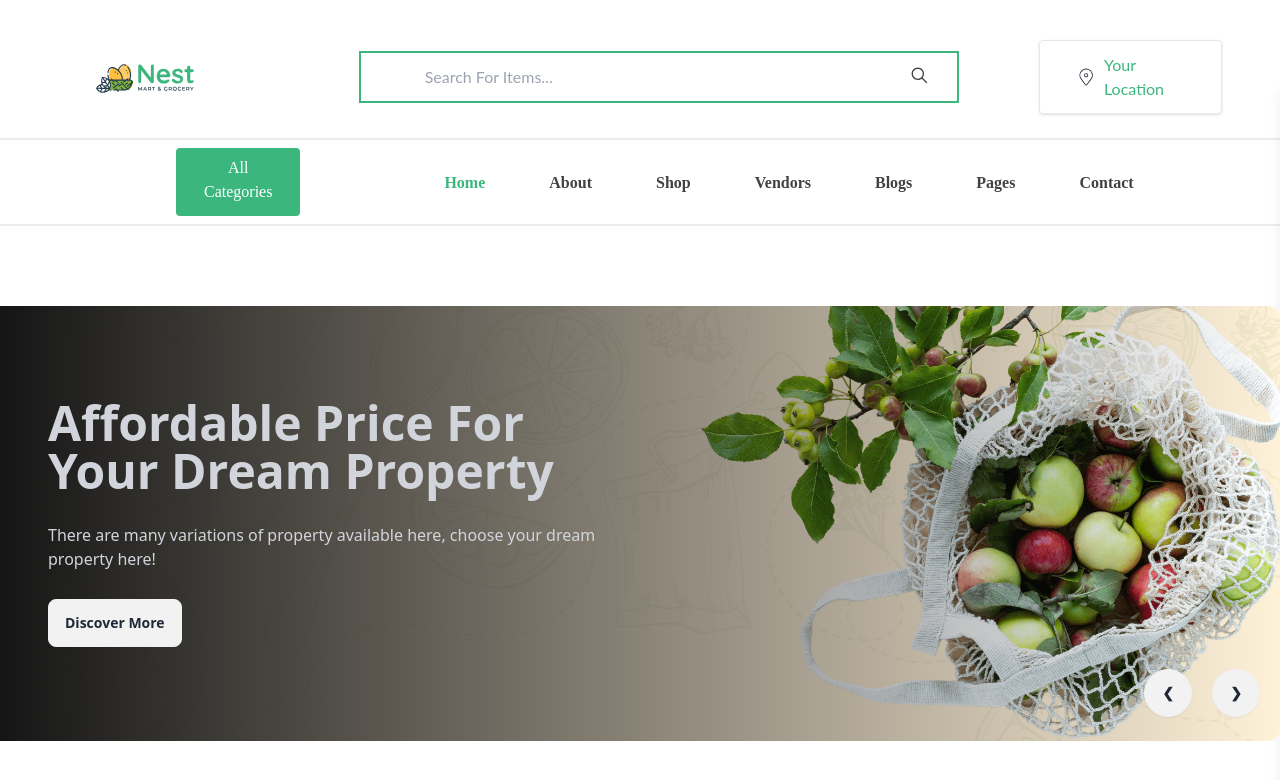
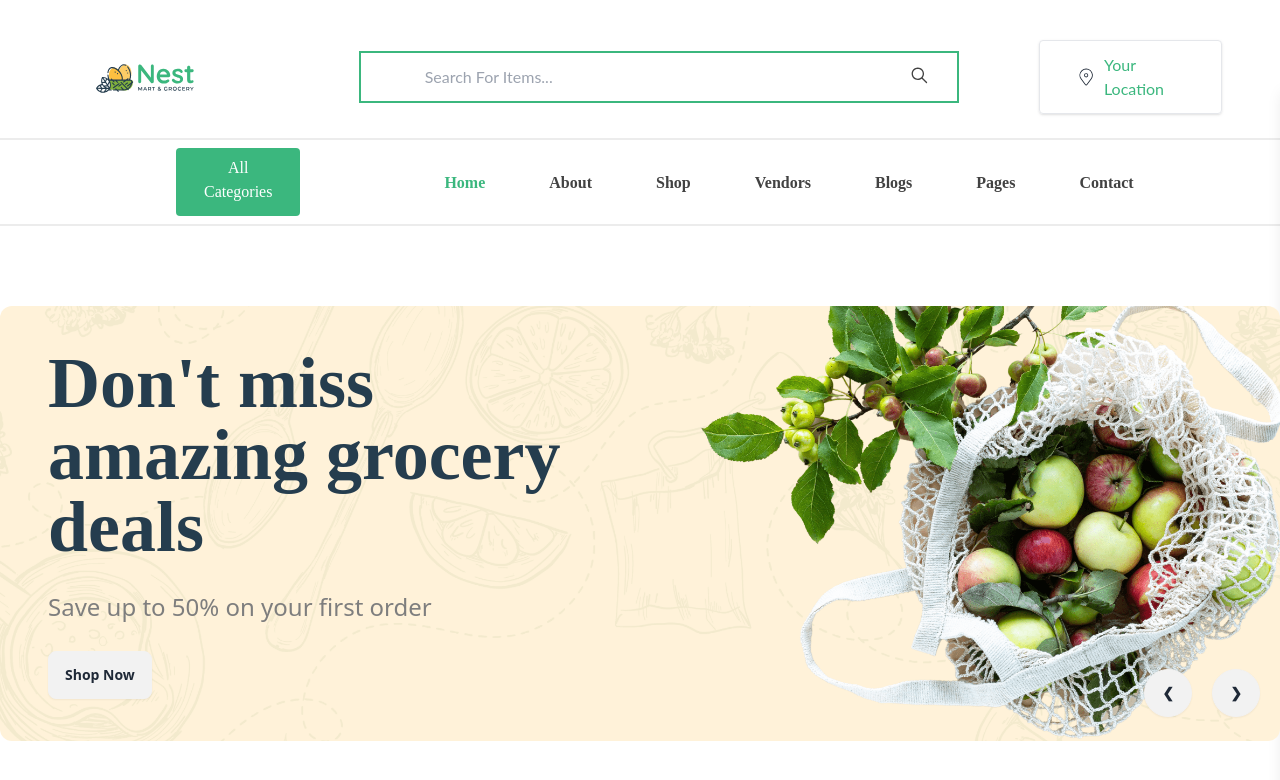
Before and after one commit to emonkhan500/E-Mart-Client, a React (Vite) app: page / in a window 1280 px wide. Shown: the top 780 px of the page. Built offline with nearby package versions, Linux system fonts and the light colour scheme.

Commit message:
some design changes in banner

```diff
--- a/src/Pages/Home/Banner.jsx
+++ b/src/Pages/Home/Banner.jsx
@@ -9,17 +9,17 @@ const Banner = () => {
         {/* Slide 1 */}
         <div id="slide1" className="carousel-item relative w-full">
           <img src={img1} className="w-full rounded-xl" />
-          <div className="absolute inset-0 flex items-center bg-gradient-to-r from-[#151515] to-[rgba(21, 21, 21, 0)]">
+          <div className="absolute inset-0 flex items-center ">
             <div className="text-white space-y-7 pl-12 w-1/2">
-              <h2 className="text-5xl font-bold text-gray-300">
-                Affordable Price For Your Dream Property
+              <h2 className="quick text-7xl font-bold text-[#253D4E]">
+                Don't miss amazing grocery deals
               </h2>
-              <p className="text-gray-300">
-                There are many variations of property available here, choose your dream property here!
+              <p className="text-[#7E7E7E] font-normal text-2xl">
+                Save up to 50% on your first order
               </p>
               <div>
-                <Link to="/allproperty">
-                  <button className="btn mr-5">Discover More</button>
+                <Link to="/shop">
+                  <button className="btn mr-5">Shop Now</button>
                 </Link>
               </div>
             </div>
@@ -40,11 +40,12 @@ const Banner = () => {
           <img src={img2} className="w-full rounded-xl" />
           <div className="absolute inset-0 flex items-center ">
             <div className="text-white space-y-7 pl-12 w-1/2">
-              <h2 className="text-5xl font-bold text-gray-300">
-                Affordable Price For Your Dream Property
+              <h2 className="quick text-7xl font-bold text-[#253D4E]">
+                Fresh Vegetables Big discount
               </h2>
-              <p className="text-gray-300">
-                There are many variations of property available here, choose your dream property here!
+              <p className="text-[#7E7E7E] font-normal text-2xl">
+                There are many variations of property available here, choose
+                your dream property here!
               </p>
               <div>
                 <Link to="/allproperty">
```
